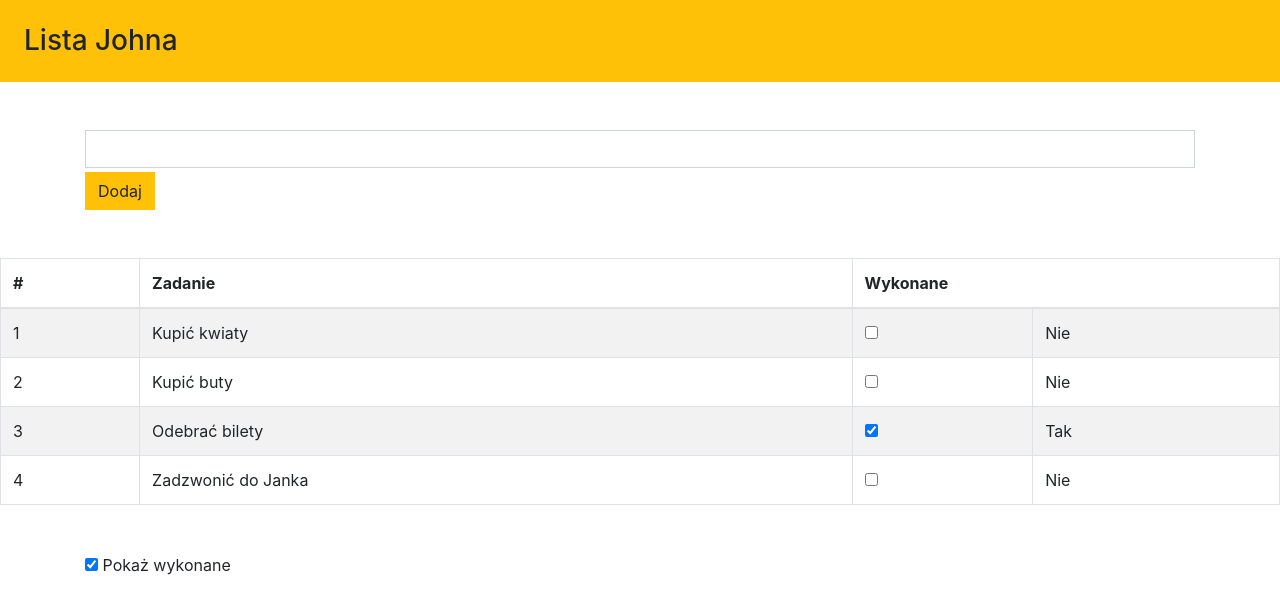
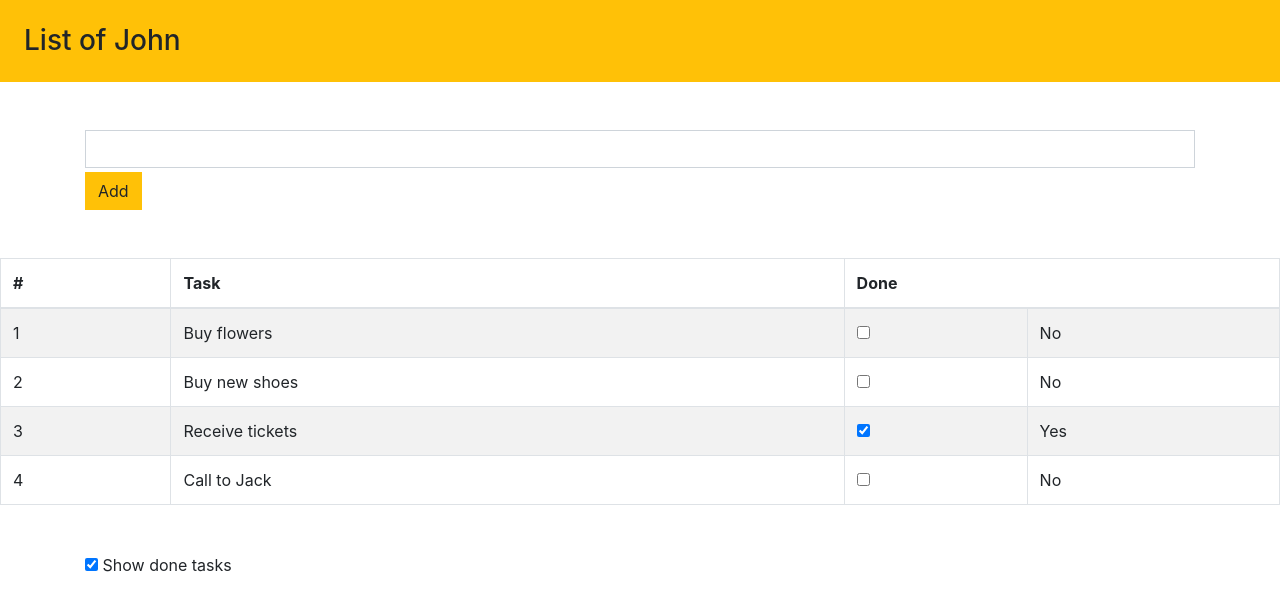
Before and after one commit to damianc/ng5-todo, an Angular app: page / in a window 1280 px wide. Shown: the top 614 px of the page. Built offline with nearby package versions, Linux system fonts and the light colour scheme.

Commit message:
Translate to EN-US

```diff
--- a/src/app/app.component.html
+++ b/src/app/app.component.html
@@ -1,16 +1,16 @@
-<h3 class="bg-warning p-4">Lista {{getName()}}a</h3>
+<h3 class="bg-warning p-4">List of {{ getName() }}</h3>
 
 <form class="container my-5" #todoForm>
   <input class="form-control" #todoText />
-  <button type="submit" class="btn btn-warning br-0 mt-1" (click)="addItem(todoText.value) && todoForm.reset()">Dodaj</button>
+  <button type="submit" class="btn btn-warning br-0 mt-1" (click)="addItem(todoText.value) && todoForm.reset()">Add</button>
 </form>
 
 <table class="table table-striped table-bordered table-hover">
   <thead>
     <tr>
       <th>#</th>
-      <th>Zadanie</th>
-      <th colspan="2">Wykonane</th>
+      <th>Task</th>
+      <th colspan="2">Done</th>
     </tr>
   </thead>
   <tbody>
@@ -19,8 +19,8 @@
       <td>{{ item.action }}</td>
       <td><input type="checkbox" [(ngModel)]="item.done" /></td>
       <td [ngSwitch]="item.done">
-        <span *ngSwitchCase="true">Tak</span>
-        <span *ngSwitchDefault>Nie</span>
+        <span *ngSwitchCase="true">Yes</span>
+        <span *ngSwitchDefault>No</span>
       </td>
     </tr>
   </tbody>
@@ -29,6 +29,6 @@
 <div class="container my-5">
   <label>
     <input type="checkbox" [(ngModel)]="showDone" />
-    Pokaż wykonane
+    Show done tasks
   </label>
 </div>
--- a/src/app/model.ts
+++ b/src/app/model.ts
@@ -5,10 +5,10 @@ export class Model {
 	constructor() {
 		this.user = 'John';
 		this.items = [
-			new TodoItem('Kupić kwiaty', false),
-			new TodoItem('Kupić buty', false),
-			new TodoItem('Odebrać bilety', true),
-			new TodoItem('Zadzwonić do Janka', false)
+			new TodoItem('Buy flowers', false),
+			new TodoItem('Buy new shoes', false),
+			new TodoItem('Receive tickets', true),
+			new TodoItem('Call to Jack', false)
 		];
 	}
 }
--- a/src/index.html
+++ b/src/index.html
@@ -1,12 +1,12 @@
 <!DOCTYPE html>
 <html>
 <head>
-  <title>Lista zadań</title>
+  <title>List of Tasks</title>
   <meta charset="utf-8" />
   <meta name="viewport" content="width=device-width, initial-scale=1">
   <link rel="icon" type="image/x-icon" href="favicon.ico">
 </head>
 <body>
-  <todo-app>Miejsce na aplikację Angular.</todo-app>
+  <todo-app>Angular App</todo-app>
 </body>
 </html>
```
